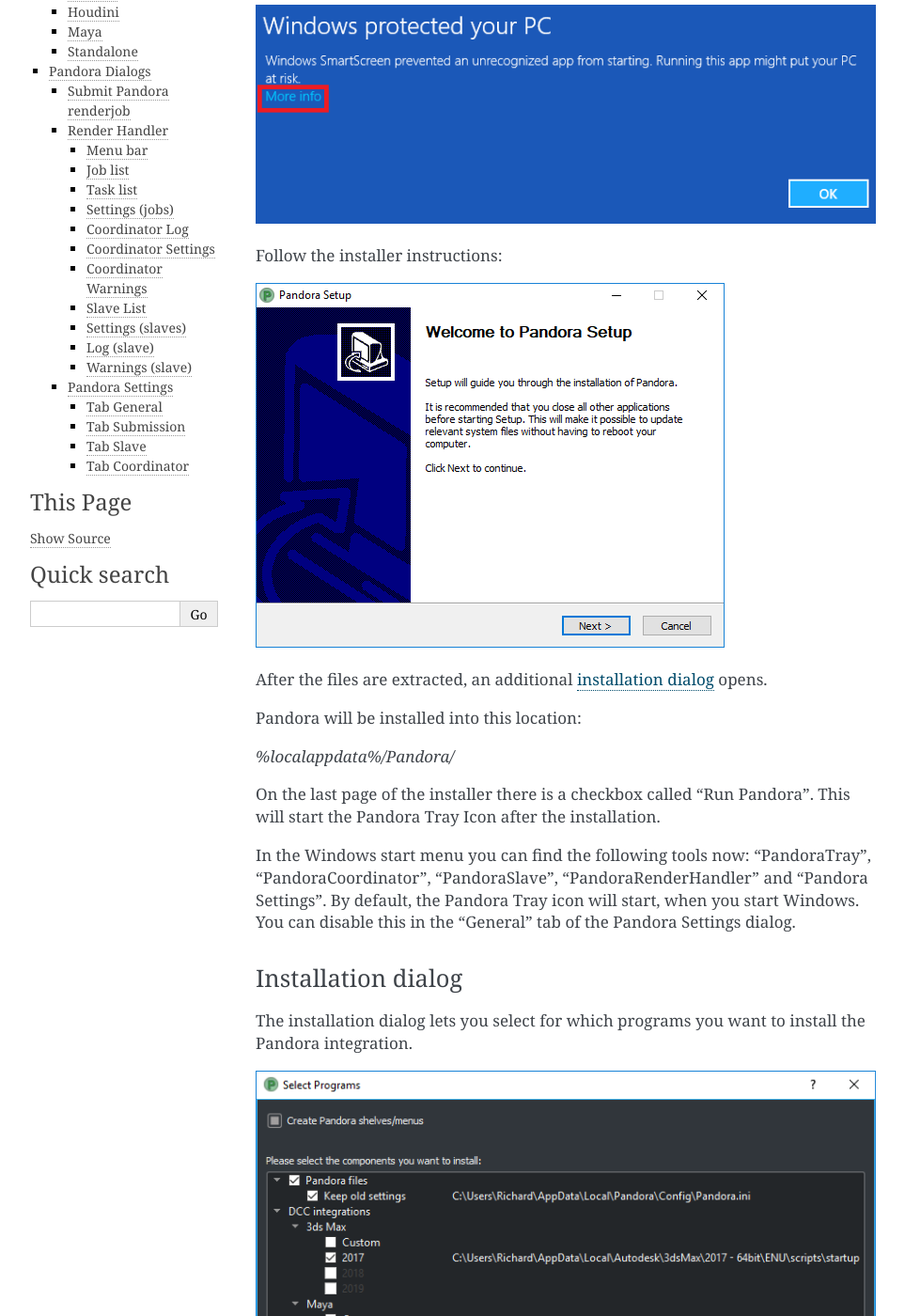
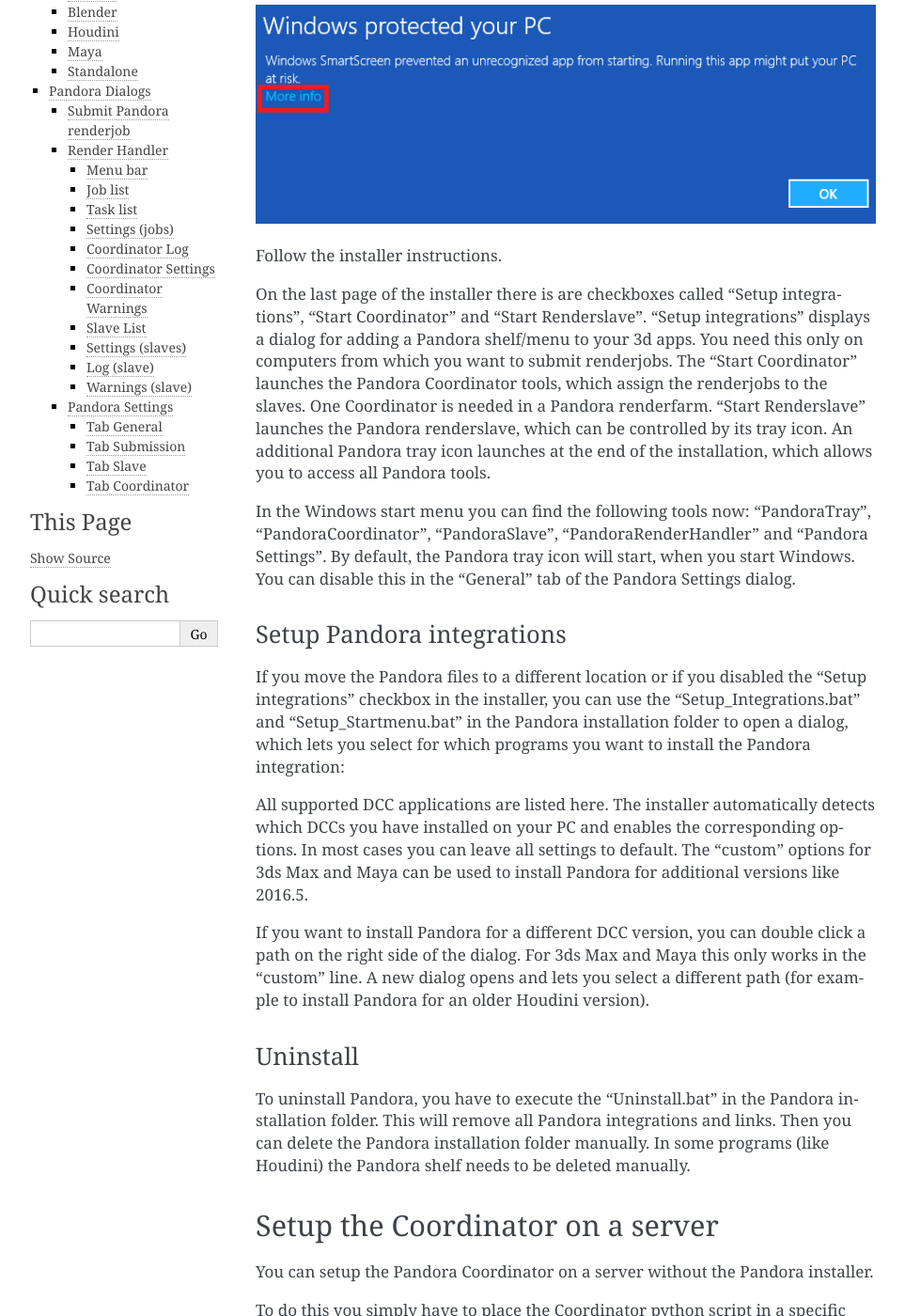
Before and after one commit to RichardFrangenberg/Pandora, a Sphinx documentation site: the page built from Documentation/index/feature_reference.rst, in a window 1280 px wide and 1400 px high, scrolled down 323 px. Shown: the whole window at 94% size, without its empty margins (148-1111 px from the left). Built offline with Sphinx 7.4.7, drawn with Linux system fonts in a browser that asks for light colours; some of the changed text lies outside the part shown.

Commit message:
docu update

```diff
--- a/Documentation/index/feature_reference.rst
+++ b/Documentation/index/feature_reference.rst
@@ -15,71 +15,34 @@
 
 .. image:: images/windows-smartscreen.png
 
-Follow the installer instructions:
+Follow the installer instructions.
 
-.. image:: images/PandoraInstallerDialog.png
+On the last page of the installer there is are checkboxes called "Setup integrations", "Start Coordinator" and "Start Renderslave". "Setup integrations" displays a dialog for adding a Pandora shelf/menu to your 3d apps. You need this only on computers from which you want to submit renderjobs. The "Start Coordinator" launches the Pandora Coordinator tools, which assign the renderjobs to the slaves. One Coordinator is needed in a Pandora renderfarm. "Start Renderslave" launches the Pandora renderslave, which can be controlled by its tray icon. An additional Pandora tray icon launches at the end of the installation, which allows you to access all Pandora tools.
 
-After the files are extracted, an additional :ref:`installation dialog<dlgInstallation>` opens.
-
-Pandora will be installed into this location:
-
-*%localappdata%/Pandora/*
-
-On the last page of the installer there is a checkbox called "Run Pandora". This will start the Pandora Tray Icon after the installation.
 
 In the Windows start menu you can find the following tools now: "PandoraTray", "PandoraCoordinator", "PandoraSlave", "PandoraRenderHandler" and "Pandora Settings".
-By default, the Pandora Tray icon will start, when you start Windows. You can disable this in the "General" tab of the Pandora Settings dialog.
+By default, the Pandora tray icon will start, when you start Windows. You can disable this in the "General" tab of the Pandora Settings dialog.
 
 
 
 .. _dlgInstallation:
 
-Installation dialog
+Setup Pandora integrations
 --------------------------------
 
-The installation dialog lets you select for which programs you want to install the Pandora integration.
-
-.. image:: images/PandoraInstaller.png
-
-**Create Pandora shelves/menus:**
-
-This option lets you add Pandora integrations into DCC applications. This is needed to submit renderjobs, but not neccessary on renderslaves.
-
-
-**Pandora files:**
-
-This are the core tools and scripts of Pandora, which you need to use Pandora. This option should be enabled always.
-
-
-**Keep old settings:**
-
-When an existing Pandora installation is found, this option gets enabled. When enabled your existing preferences will be preserved. When disabled your preferences will be deleted and new default preferences will be created.
-
-
-**DCC integrations:**
+If you move the Pandora files to a different location or if you disabled the "Setup integrations" checkbox in the installer, you can use the "Setup_Integrations.bat" and "Setup_Startmenu.bat" in the Pandora installation folder to open a dialog, which lets you select for which programs you want to install the Pandora integration:
 
 All supported DCC applications are listed here. The installer automatically detects which DCCs you have installed on your PC and enables the corresponding options. In most cases you can leave all settings to default. The "custom" options for 3ds Max and Maya can be used to install Pandora for additional versions like 2016.5.
 
 If you want to install Pandora for a different DCC version, you can double click a path on the right side of the dialog. For 3ds Max and Maya this only works in the "custom" line. A new dialog opens and lets you select a different path (for example to install Pandora for an older Houdini version).
 
-To add Pandora integrations later on you can execute the installer again and select different DCC versions.
-
-
-**Install for user:**
-
-Select a Windows user for whom Pandora will be installed. The current user is selected by default.
 
 
 Uninstall
 --------------------------------
 
-To uninstall Pandora, you have to execute the Pandora installer again.
-
-In the installer you need to click on "Install" to extract the files. After the extraction a window will pop up, which lets you uninstall Pandora:
-
-.. image:: images/PandoraUninstaller.png
-
-Uninstalling Pandora will also remove all DCC integrations of Pandora. In some programs (like Houdini) the Pandora shelf needs to be deleted manually.
+To uninstall Pandora, you have to execute the "Uninstall.bat" in the Pandora installation folder. This will remove all Pandora integrations and links. Then you can delete the Pandora installation folder manually.
+In some programs (like Houdini) the Pandora shelf needs to be deleted manually.
 
 
 Setup the Coordinator on a server
@@ -477,12 +440,15 @@
 Pandora saves different files in this directory based on the enabled components in the Pandora Settings. If the renderslave is enabled, all the jobs beeing rendered are copied to this folder. If the Coordinator is enabled, the global job repository will be saved in this folder.
 
 
+**Local repository:**
+
+This button lets you update the Pandora scripts directly from GitHub if you have git installed or from a .zip file from the GitHub repository.
+
+
 Tab Submission
 ++++++++++++++++++++
 
-**Enable Pandora job submissions:**
-
-Enable this option, if you want to submit renderjobs from this computer. If this option is enabled you can open the Render Handler from the Tray-Icon.
+This tab is visible if use have installed at least one Pandora integration for a DCC app.
 
 **Job submission path (local network mode disabled):**
 
```
Also changed, not shown: Documentation/index/getting_started.rst (+6 -8 lines), Documentation/index/images/PandoraInstaller.png (deleted), Documentation/index/images/PandoraUninstaller.png (deleted).
